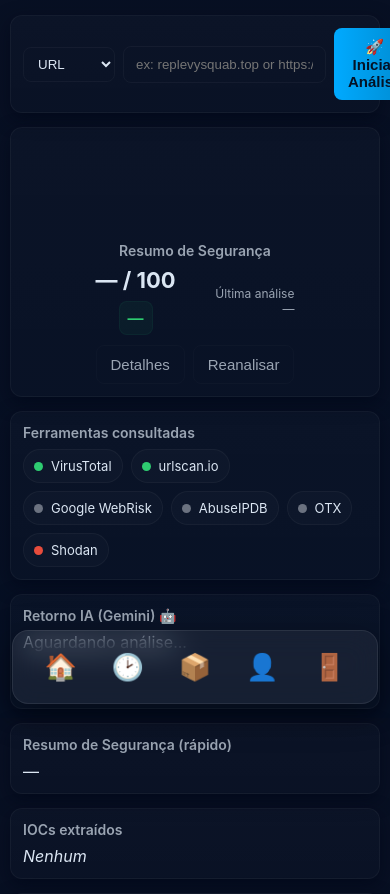
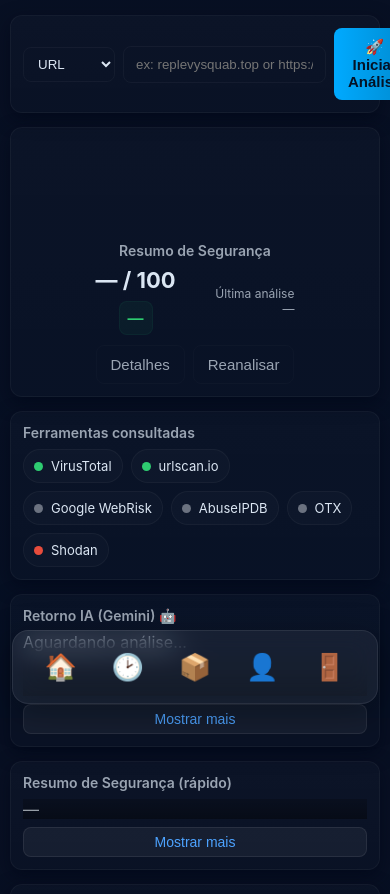
Before and after one commit to AlexConsulting/backend, a website: page public/index.html in a window 390 px wide. Shown: the part 126-1020 px from the top of the page. Drawn offline with nearby package versions, Linux system fonts and the light colour scheme.

Commit message:
Add files via upload

```diff
--- a/public/index.html
+++ b/public/index.html
@@ -559,14 +559,34 @@
         </div>
 
         <div class="card">
-          <div class="title">Retorno IA (Gemini) 🤖</div>
-          <div id="aiAnalysis" style="min-height:64px;">Aguardando análise...</div>
-        </div>
+  <div class="title">Retorno IA (Gemini) 🤖</div>
 
-        <div class="card">
-          <div class="title">Resumo de Segurança (rápido)</div>
-          <div id="securityAnalysis">—</div>
-        </div>
+  <!-- CARD COLAPSÁVEL -->
+  <div id="aiAnalysis" class="collapsible-card" style="min-height:64px;">
+    Aguardando análise...
+  </div>
+
+  <!-- BOTÃO EXPANDIR/MOSTRAR MAIS -->
+  <button class="expand-btn" onclick="toggleExpand('aiAnalysis')">
+    Mostrar mais
+  </button>
+</div>
+
+
+      <div class="card">
+  <div class="title">Resumo de Segurança (rápido)</div>
+
+  <!-- CARD COLAPSÁVEL -->
+  <div id="securityAnalysis" class="collapsible-card">
+    —
+  </div>
+
+  <!-- BOTÃO EXPANDIR/MOSTRAR MAIS -->
+  <button class="expand-btn" onclick="toggleExpand('securityAnalysis')">
+    Mostrar mais
+  </button>
+</div>
+
 
         <div class="card">
           <div class="title">IOCs extraídos</div>
```
